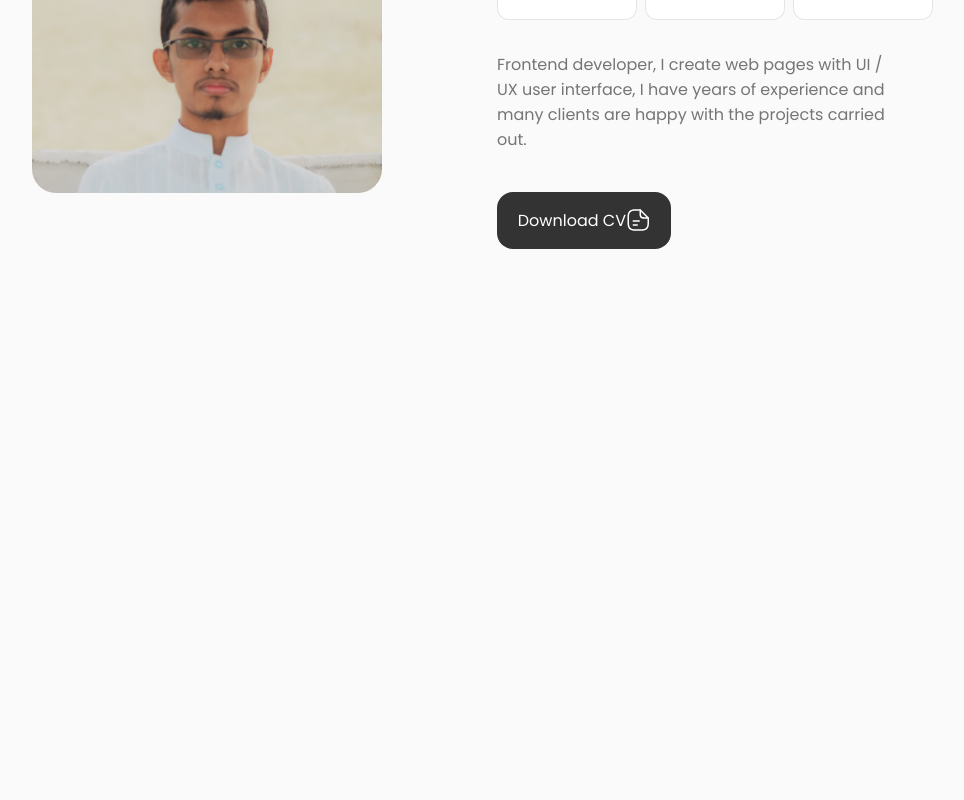
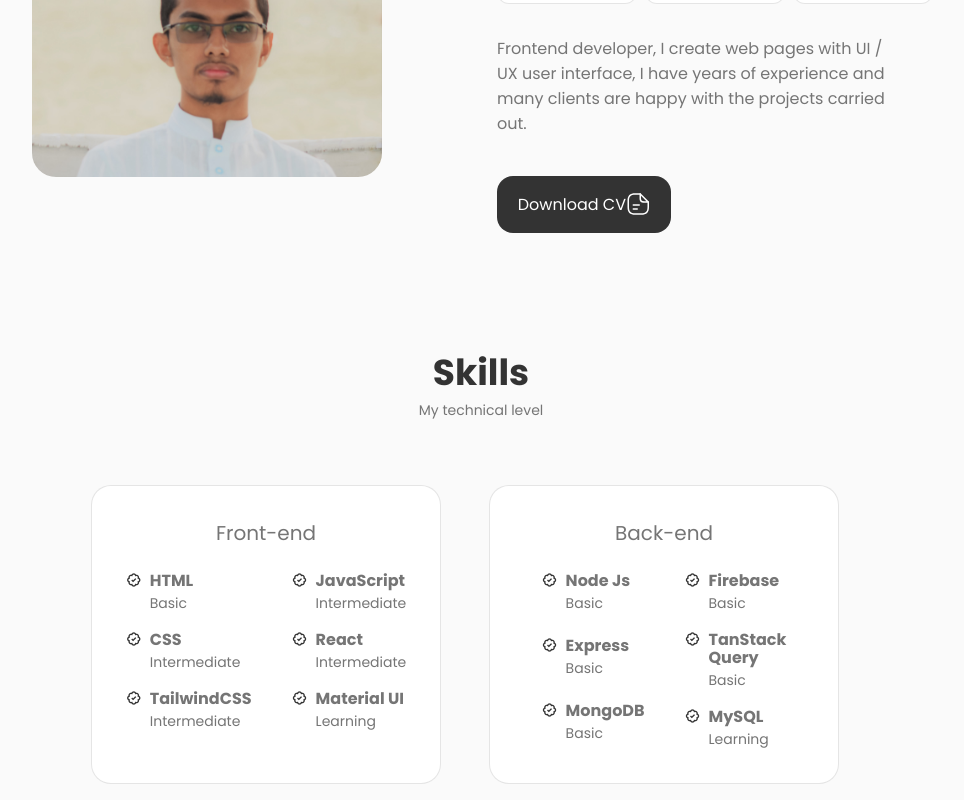
Before and after one commit to nymulislam/nymi-portfolio, a React (Vite) app: page / in a window 1280 px wide. Shown: the part 1008-1808 px from the top of the page, without its empty margins (175-1139 px from the left). Before the commit the page ends 1289 px from the top, so only its background shows below. Built offline with nearby package versions, Linux system fonts and the light colour scheme.

Commit message:
Added Skills Section.

```diff
--- a/src/App.css
+++ b/src/App.css
@@ -115,7 +115,7 @@
 
 /* Shared CSS classes */
 .section {
-    padding: 6rem 0 2rem;
+    padding: 6rem 0 1rem;
 }
 
 .section_title {
--- a/src/App.jsx
+++ b/src/App.jsx
@@ -2,6 +2,7 @@
 import About from "./Components/About/About";
 import Header from "./Components/Header/Header";
 import Home from "./Components/Home/Home";
+import Skills from "./Components/Skills/Skills";
 
 function App() {
   return (
@@ -10,6 +11,7 @@
       <main className="main">
         <Home />
         <About />
+        <Skills />
       </main>
     </>
   );
--- a/src/Components/About/About.jsx
+++ b/src/Components/About/About.jsx
@@ -1,6 +1,6 @@
 import "./about.css";
 import aboutImg from "../../assets/about.jpg";
-import CV from "../../assets/John-Cv.pdf";
+import CV from "../../assets/naym-cv.pdf";
 import Info from "./Info";
 
 const About = () => {
--- /dev/null
+++ b/src/Components/Skills/BackEnd.jsx
@@ -0,0 +1,67 @@
+const BackEnd = () => {
+  return (
+    <div className="skills_content">
+      <h3 className="skills_title">Back-end</h3>
+
+      <div className="skills_box">
+        <div className="skills_group">
+          <div className="skills_data">
+            <i className="bx bx-badge-check"></i>
+            <div>
+              <h3 className="skills_name">Node Js</h3>
+              <span className="skills_level">Basic</span>
+            </div>
+          </div>
+
+          <div className="skills_data">
+            <i className="bx bx-badge-check"></i>
+
+            <div>
+              <h3 className="skills_name">Express</h3>
+              <span className="skills_level">Basic</span>
+            </div>
+          </div>
+
+          <div className="skills_data">
+            <i className="bx bx-badge-check"></i>
+
+            <div>
+              <h3 className="skills_name">MongoDB</h3>
+              <span className="skills_level">Basic</span>
+            </div>
+          </div>
+        </div>
+
+        <div className="skills_group">
+          <div className="skills_data">
+            <i className="bx bx-badge-check"></i>
+            <div>
+              <h3 className="skills_name">Firebase</h3>
+              <span className="skills_level">Basic</span>
+            </div>
+          </div>
+
+          <div className="skills_data">
+            <i className="bx bx-badge-check"></i>
+            <div>
+              <h3 className="skills_name">TanStack Query</h3>
+              <span className="skills_level">Basic</span>
+            </div>
+          </div>
+
+          <div className="skills_data">
+            <i className="bx bx-badge-check"></i>
+            <div>
+              <h3 className="skills_name">MySQL</h3>
+              <span className="skills_level">Learning</span>
+            </div>
+          </div>
+
+          {/* I will be add  more  */}
+        </div>
+      </div>
+    </div>
+  );
+};
+
+export default BackEnd;
--- /dev/null
+++ b/src/Components/Skills/FrontEnd.jsx
@@ -0,0 +1,67 @@
+const FrontEnd = () => {
+  return (
+    <div className="skills_content">
+      <h3 className="skills_title">Front-end</h3>
+
+      <div className="skills_box">
+        <div className="skills_group">
+          <div className="skills_data">
+            <i className="bx bx-badge-check"></i>
+            <div>
+              <h3 className="skills_name">HTML</h3>
+              <span className="skills_level">Basic</span>
+            </div>
+          </div>
+
+          <div className="skills_data">
+            <i className="bx bx-badge-check"></i>
+
+            <div>
+              <h3 className="skills_name">CSS</h3>
+              <span className="skills_level">Intermediate</span>
+            </div>
+          </div>
+
+          <div className="skills_data">
+            <i className="bx bx-badge-check"></i>
+
+            <div>
+              <h3 className="skills_name">TailwindCSS</h3>
+              <span className="skills_level">Intermediate</span>
+            </div>
+          </div>
+        </div>
+
+        <div className="skills_group">
+          <div className="skills_data">
+            <i className="bx bx-badge-check"></i>
+            <div>
+              <h3 className="skills_name">JavaScript</h3>
+              <span className="skills_level">Intermediate</span>
+            </div>
+          </div>
+
+          <div className="skills_data">
+            <i className="bx bx-badge-check"></i>
+
+            <div>
+              <h3 className="skills_name">React</h3>
+              <span className="skills_level">Intermediate</span>
+            </div>
+          </div>
+
+          <div className="skills_data">
+            <i className="bx bx-badge-check"></i>
+
+            <div>
+              <h3 className="skills_name">Material UI</h3>
+              <span className="skills_level">Learning</span>
+            </div>
+          </div>
+        </div>
+      </div>
+    </div>
+  );
+};
+
+export default FrontEnd;
--- /dev/null
+++ b/src/Components/Skills/Skills.jsx
@@ -0,0 +1,19 @@
+import "./skills.css"
+import FrontEnd from "./FrontEnd";
+import BackEnd from "./BackEnd";
+
+const Skills = () => {
+  return (
+    <section className="skills section" id="skills">
+      <h2 className="section_title">Skills</h2>
+      <span className="section_subtitle">My technical level</span>
+
+      <div className="skills_container container grid">
+        <FrontEnd />
+        <BackEnd />
+      </div>
+    </section>
+  );
+};
+
+export default Skills;
--- /dev/null
+++ b/src/Components/Skills/skills.css
@@ -0,0 +1,82 @@
+.skills_container {
+    grid-template-columns: repeat(2, 350px);
+    column-gap: 3rem;
+    justify-content: center;
+}
+
+.skills_content {
+    background-color: var(--container-color);
+    border: 1px solid rgba(0, 0, 0, 0.1);
+    padding: 2rem 4rem;
+    border-radius: 1.25rem;
+}
+
+.skills_title {
+    font-size: var(--h3-font-size);
+    font-weight: var(--font-medium);
+    text-align: center;
+    margin-bottom: var(--mb-1-5);
+}
+
+.skills_box {
+    display: flex;
+    justify-content: center;
+    column-gap: 2.5rem;
+}
+
+.skills_group {
+    display: grid;
+    align-items: flex-start;
+    row-gap: 1rem;
+}
+
+.skills_data {
+    display: flex;
+    column-gap: 0.5rem;
+}
+
+.skills .bx-badge-check {
+    font-size: 1rem;
+    color: var(--title-color);
+}
+
+.skills_name {
+    font-size: var(--normal-font-size);
+    font-weight: var(--font-semi-bold);
+    line-height: 18px;
+}
+
+.skills_level {
+    font-size: var(--small-font-size);
+}
+
+
+/* For large devices */
+@media screen and (max-width: 992px) {
+    .skills_container {
+        grid-template-columns: max-content;
+        row-gap: 2rem;
+    }
+
+}
+
+/* For medium devices */
+@media screen and (max-width: 768px) {
+    .skills_container {
+        grid-template-columns: 1fr;
+    }
+
+    .skills_content {
+        padding: 1.5rem;
+    }
+}
+
+@media screen and (max-width: 425px) {
+    .skills_box {
+        column-gap: 1.25rem;
+    }
+
+    .skills_name {
+        font-size: var(--small-font-size);
+    }
+}
```
Also changed, not shown: src/Components/About/about.css (+4 -3 lines), 2 other files (tests, documents, lock files or other folders).
